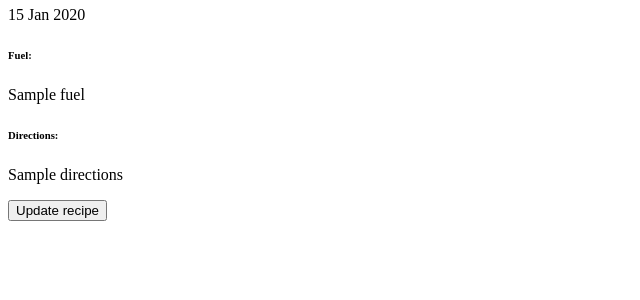
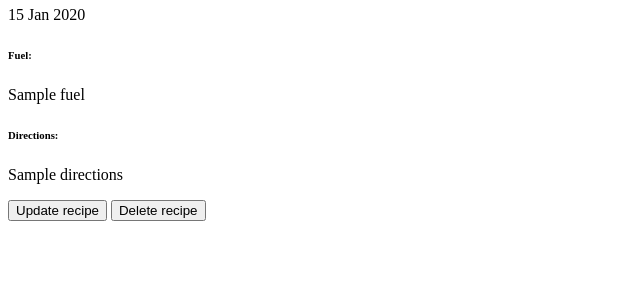
Before and after one commit to adamrturman/barbeQuery-client, a Node project: template assets/scripts/templates/recipe-posting.handlebars in a window 1280 px wide. Shown: the part 199-499 px from the top of the page, without its empty margins (0-640 px from the left). Run offline with Node 20 templates, Linux system fonts and the light colour scheme; the template is opened without the code that fills it: most values are stand-ins (such as "Sample title", 1, 10 or a date in 2020).

Commit message:
Client Delete
Delete button removes a recipe from the list (upon refreshing)
Next: make the delete button also execute the get function
so the user doesn't have to click it

```diff
--- a/assets/scripts/app.js
+++ b/assets/scripts/app.js
@@ -15,4 +15,5 @@ $(() => {
   $('#sign-out').on('submit', authEvents.onSignOut)
   $('#get-recipes').on('submit', recipeEvents.onGetRecipes)
   $('#create-recipes').on('submit', recipeEvents.onCreateRecipes)
+  $('.content').on('click', '.delete-recipe', recipeEvents.onDeleteRecipe)
 })
--- a/assets/scripts/recipes/ui.js
+++ b/assets/scripts/recipes/ui.js
@@ -5,7 +5,6 @@ const showRecipesTemplate = require('../templates/recipe-posting.handlebars')
 const getRecipesSuccess = (data) => {
   console.log(data.recipes)
   const showRecipesHtml = showRecipesTemplate({ recipes: data.recipes })
-  console.log("This is showRecipesHtml", showRecipesHtml)
   $('.content').html(showRecipesHtml)
   $('#message').text('Here are your recipes!')
 
@@ -17,6 +16,10 @@ const createRecipesSuccess = (data) => {
   $('#message').text('You created a recipe!')
 }
 
+const deleteRecipesSuccess = (id) => {
+  $(`[data-id='${id}']`).remove()
+  $('#message').text('You deleted a recipe!')
+}
 
 const failure = (error) => {
   console.error(error)
@@ -25,5 +28,6 @@ const failure = (error) => {
 module.exports = {
   getRecipesSuccess,
   createRecipesSuccess,
+  deleteRecipesSuccess,
   failure
 }
--- a/assets/scripts/templates/recipe-posting.handlebars
+++ b/assets/scripts/templates/recipe-posting.handlebars
@@ -1,6 +1,6 @@
 {{#each recipes as |recipe|}}
   {{log recipe}}
-  <section data-id="{{recipe.id}}">
+  <section>
     <h6>Ingredient:</h6>
     <p>{{recipe.ingredient}}</p>
     <h6>Temperature:</h6>
@@ -11,7 +11,8 @@
     <p>{{recipe.fuel}}</p>
     <h6>Directions:</h6>
     <p>{{recipe.directions}}</p>
-    <button type="submit" class="btn btn-danger update-recipe">Update recipe</button>
+    <button type="submit" class="btn btn-info update-recipe">Update recipe</button>
+    <button type="click" data-id="{{recipe._id}}" class="btn btn-danger delete-recipe">Delete recipe</button>
   </section>
 
 {{/each}}
```
Also changed, not shown: assets/scripts/recipes/api.js (+13 -1 lines), assets/scripts/recipes/events.js (+13 -1 lines).
